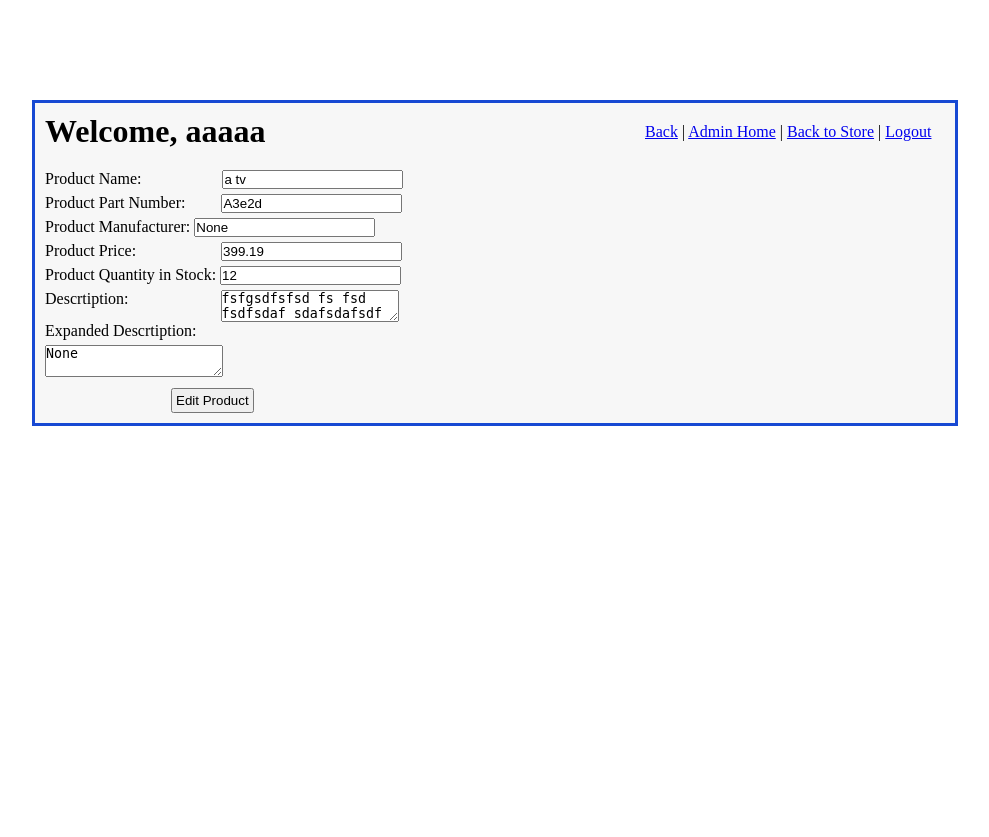
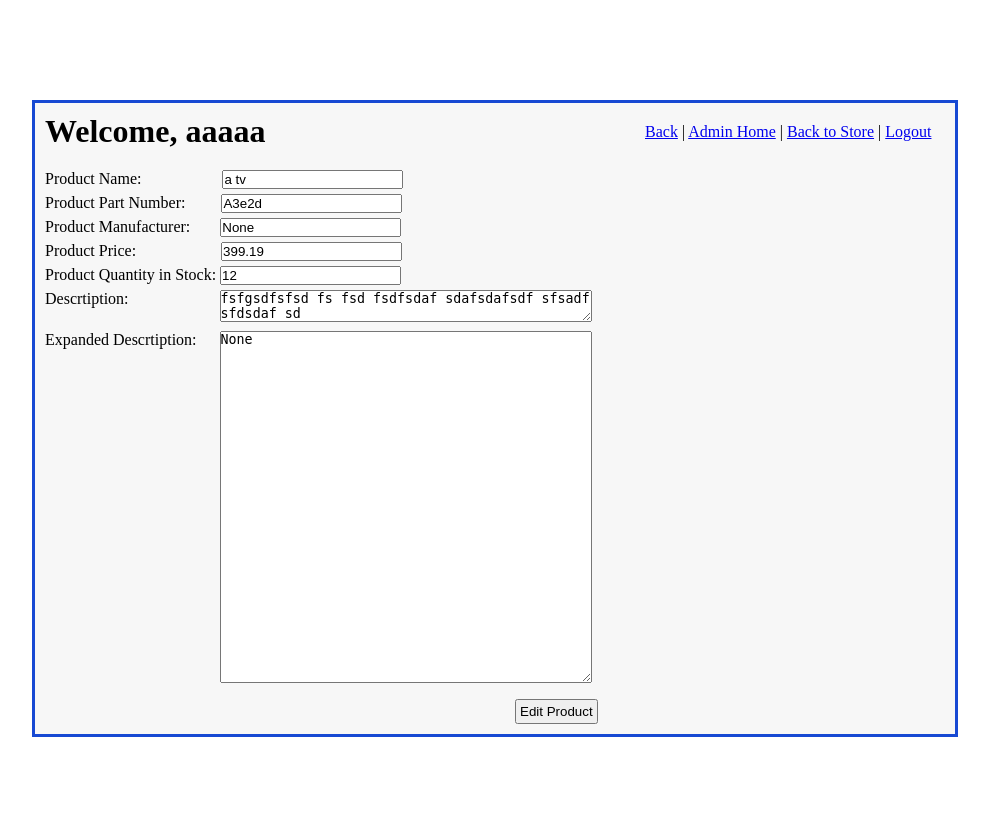
Before and after one commit to SDBranka/Omni-Tech_Sales_Inc, a Django app: template admin_app/templates/edit_product.html in a window 1280 px wide. Shown: the whole page, without its empty margins (145-1134 px from the left). Before the commit the page ends 426 px from the top, so only its background shows below. Run offline with Django 3.2, Linux system fonts and the light colour scheme; the template is opened without the code that fills it: values that come from a table or form of the project are taken from there, others are empty; data comes from the database, SQL or seed files in the repository; both versions use the stored data as it was after the commit; tables that the repository leaves empty hold one stand-in row (values such as "Sample post").

Commit message:
corrected edit_product:admin styling

```diff
--- a/admin_app/static/css/administrative.css
+++ b/admin_app/static/css/administrative.css
@@ -84,8 +84,6 @@ h2 {
     margin-left: 470px;
 }
 
-
-
 #add_category h2 {
     margin-bottom: 9px;
 }
--- a/admin_app/static/css/edit_product.css
+++ b/admin_app/static/css/edit_product.css
@@ -38,20 +38,33 @@
     margin-left: 32px;
 }
 
+#manufacturer_input {
+    margin-left: 26px;
+}
+
 #price_input {
     margin-left: 81px;
 }
 
-#description {
+#description,
+#exp_description {
     display: flex;
 }
 
-#desc_input {
-    margin-left: 92px;
+#description textarea {
+    margin: 0px 9px 9px 91px;
+    width: 370px;
+
+}
+
+#exp_description textarea {
+    margin: 0px 9px 9px 23px;
+    width: 370px;
+    height: 350px;
 }
 
 button {
     margin-top: 7px;
-    margin-left: 126px;
+    margin-left: 470px;
     padding: 3px;
 }
--- a/admin_app/templates/admin_view_order.html
+++ b/admin_app/templates/admin_view_order.html
@@ -22,14 +22,12 @@
             </div>      <!--end links-->
         </div>      <!--end header-->
         <div id="content">
-
-            <a id="go_back" href="/user_account">Go Back</a>
             <div id="quote_head">
                 <h3>Order Reference Number: {{ order.ref_number }} </h3>
                 <h3 id="total">Total: ${{ order.total_price }}</h3>
             </div>      <!--end quote_head-->
             <div id="order_info">
-                <p>Date Placed: {{order.placed_at }}</p>
+                <p>Date Placed: {{order.created_at }}</p>
                 <p>Placed By: {{ order.orderd_by.last_name }}, {{ order.orderd_by.first_name }}</p>
                 <p>Email: {{ order.orderd_by.email }} || Phone: {{ order.contact_info.phone }}</p>
                 <p>Address: {{ order.contact_info.address_1 }}</p>
--- a/admin_app/urls.py
+++ b/admin_app/urls.py
@@ -21,12 +21,12 @@ urlpatterns = [
     path('process_remove_product_to_category', views.process_remove_product_to_category),
     path('delete_product/<int:product_id>', views.delete_product),
     path('view_quote/<int:quote_id>', views.view_quote),
+    path('view_order/<int:order_id>', views.view_order),
     path('begin_processing_quote', views.begin_processing_quote),
     path('order_quote', views.order_quote),
     path('edit_off_notes', views.edit_off_notes),
     path('quotes_display', views.quotes_display),
     path('orders_display', views.orders_display),
-    path('view_order/<int:order_id>', views.view_order),
     path('confirm_delete_quote/<int:quote_id>', views.confirm_delete_quote),
     path('delete_quote', views.delete_quote),
     path('find_quote', views.find_quote),
--- a/admin_app/views.py
+++ b/admin_app/views.py
@@ -464,8 +464,6 @@ def find_order(request):
             if request.method == "POST":
                 order_ref_num = request.POST['order_ref_num']
 #add validation here in case ref number doesn't exist
-
-
                 order = Order.objects.get(ref_number=order_ref_num)
                 return redirect(f"/admin_access/view_order/{ order.id }")
             return redirect("/admin_access")
--- a/imgfield_app/models.py
+++ b/imgfield_app/models.py
@@ -142,8 +142,8 @@ class ProductManager(models.Manager):
             errors['price'] = "Please enter a valid price in ###.## format"
         if len(postData['desc']) < 10:
             errors["desc"] = "Please enter a valid description"
-        if len(postData['quantity_in_stock']) < 1 or postData['quantity_in_stock'] <1:
-            errors["quantity_in_stock"] = "Please enter a valid quantity"
+        # if len(postData['quantity_in_stock']) < 1 or postData['quantity_in_stock'] <1:
+        #     errors["quantity_in_stock"] = "Please enter a valid quantity"
         return errors
 
 
```
Also changed, not shown: To_Do.txt (+9 -6 lines), db.sqlite3.
